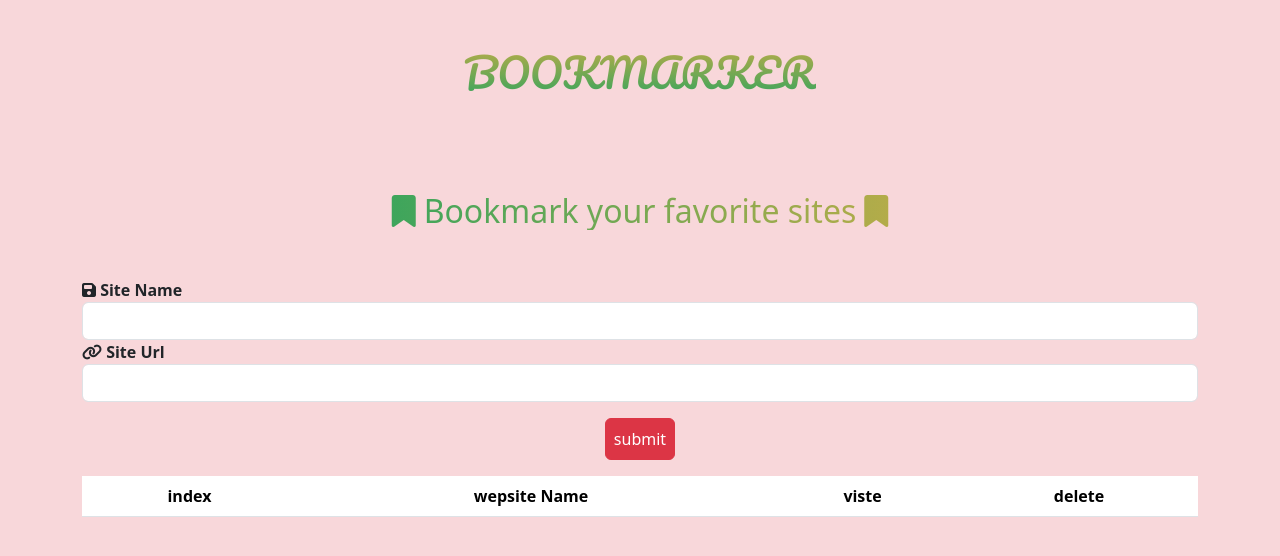
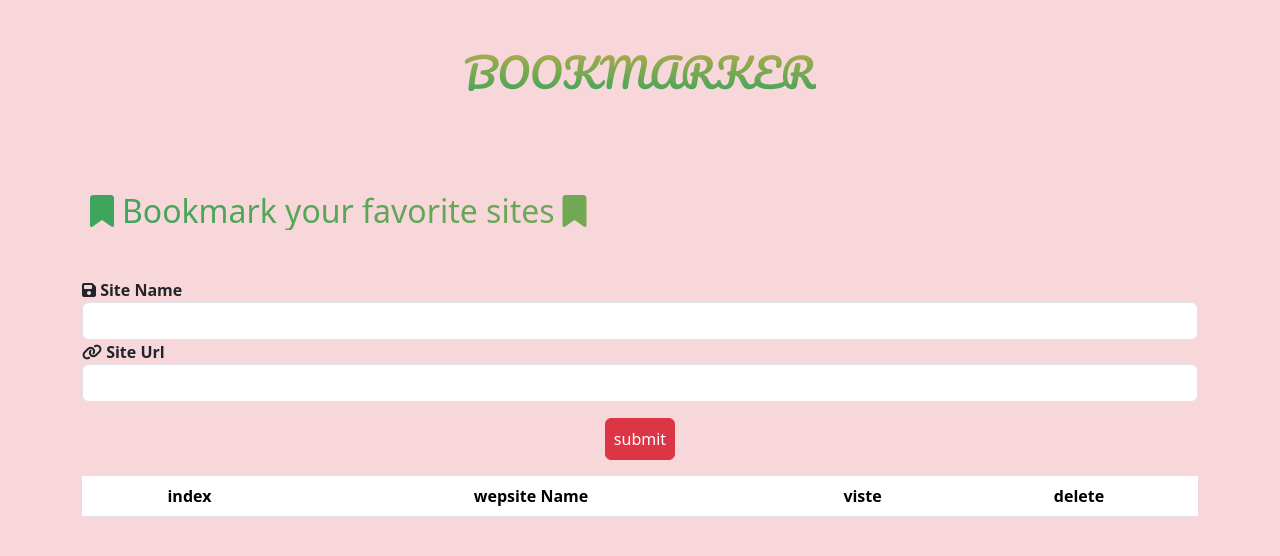
Before and after one commit to mohamedkamal-17/mohamedkamal-17-Bookmark, a plain HTML site: page index.html in a window 1280 px wide. Drawn offline with Linux system fonts and the light colour scheme; a web font is replaced by a local one.

Commit message:
Update index.html

```diff
--- a/index.html
+++ b/index.html
@@ -21,7 +21,7 @@
     <h1 class="mx-auto my-5">BOOKMARKER</h1>
     <div class="bookmarker-contant  d-flex flex-column justify-content-center w-100 ">
 
-      <h2 class="mx-auto my-5"> <i class="fa-solid fa-bookmark  px-2"></i>Bookmark your favorite sites<i
+      <h2 class="mx-auto my-5 col-sm-12"> <i class="fa-solid fa-bookmark  px-2"></i>Bookmark your favorite sites<i
           class=" px-2 fa-solid fa-bookmark"></i></h2>
 
       <section class="site-name d-flex flex-column justify-content-center w-100">
```
